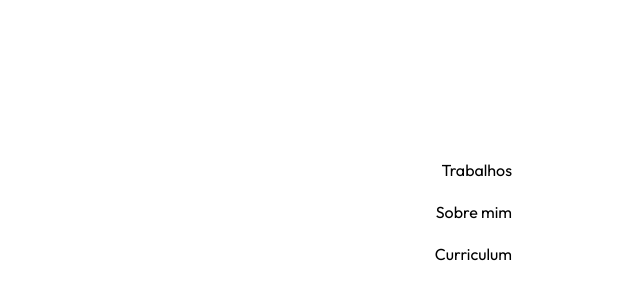
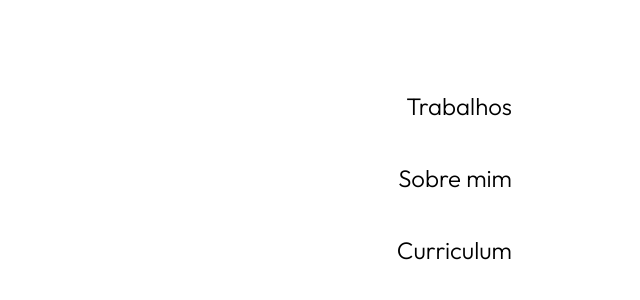
Before and after one commit to dsbfelipe/portfolio, a Next.js app: page / in a window 1280 px wide. Shown: the part 470-770 px from the top of the page, without its empty margins (640-1280 px from the left). Built offline with nearby package versions, Linux system fonts and the light colour scheme.

Commit message:
Hide floating menu on small devices

```diff
--- a/src/components/FloatingMenu.js
+++ b/src/components/FloatingMenu.js
@@ -9,7 +9,7 @@ const outfit = Outfit({
 export default function FloatingMenu() {
   return (
     <div
-      className={`${outfit.className} fixed bottom-16 right-32 space-y-2 text-right flex flex-col gap-2.5 z-50`}
+      className={`${outfit.className} hidden fixed bottom-16 right-32 space-y-2 text-right sm:flex flex-col gap-8 z-50 text-2xl font-light`}
     >
       <a href="#trabalhos">Trabalhos</a>
       <a href="#sobre">Sobre mim</a>
```
